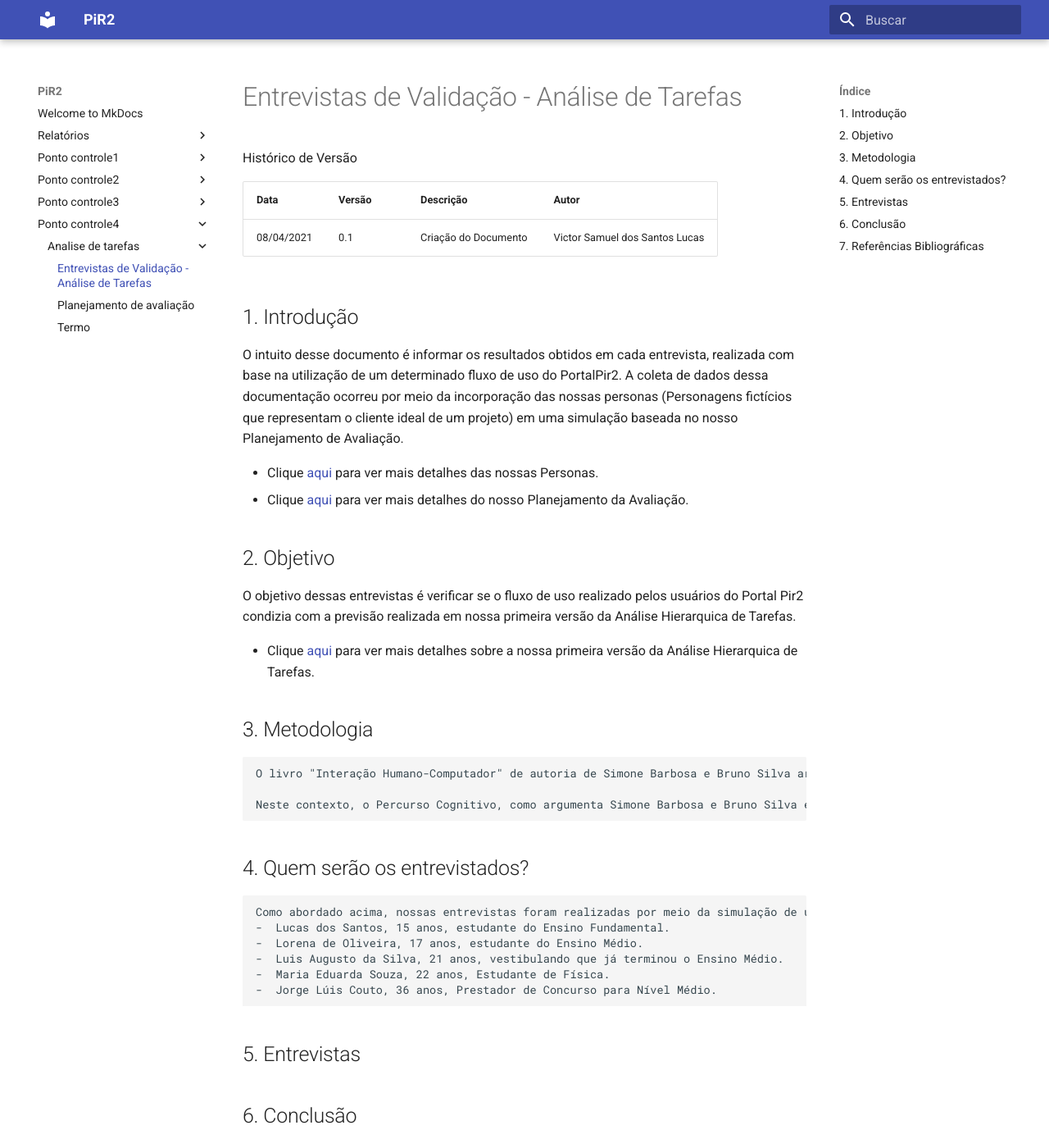
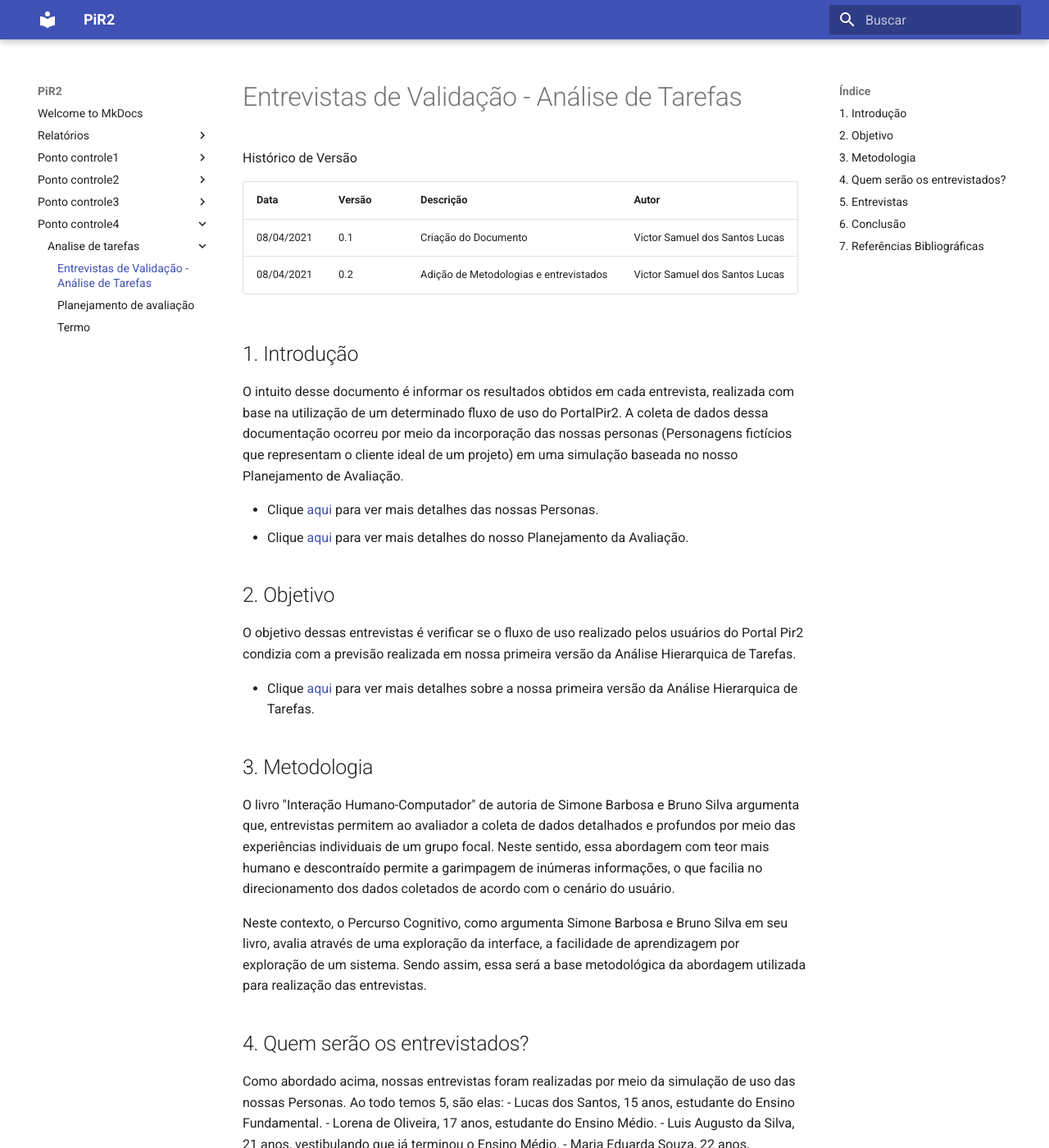
Before and after one commit to liversonp/2020.2-forumPiR2, an MkDocs documentation site: the page built from docs/ponto_controle4/analise_de_tarefas/entrevistas_de_validação.md, in a window 1280 px wide and 1400 px high. Shown: the whole window at 82% size. Built offline with MkDocs 1.6.1 and Material for MkDocs 9.7.7, drawn with Linux system fonts in a browser that asks for light colours.

Commit message:
Atualizaçao de versionamento

```diff
--- a/docs/ponto_controle4/analise_de_tarefas/entrevistas_de_validação.md
+++ b/docs/ponto_controle4/analise_de_tarefas/entrevistas_de_validação.md
@@ -5,6 +5,8 @@ Histórico de Versão
 | Data | Versão | Descrição | Autor |
 | :--- | :--- | :--- | :--- |
 | 08/04/2021 | 0.1 | Criação do Documento | Victor Samuel dos Santos Lucas |
+| 08/04/2021 | 0.2 | Adição de Metodologias e entrevistados | Victor Samuel dos Santos Lucas |
+
 
 ## 1. Introdução
 
@@ -21,17 +23,17 @@ O objetivo dessas entrevistas é verificar se o fluxo de uso realizado pelos usu
 
 ## 3. Metodologia
 
-    O livro "Interação Humano-Computador" de autoria de Simone Barbosa e Bruno Silva argumenta que, entrevistas permitem ao avaliador a coleta de dados detalhados e profundos por meio das experiências individuais de um grupo focal. Neste sentido, essa abordagem com teor mais humano e descontraído permite a garimpagem de inúmeras informações, o que facilia no direcionamento dos dados coletados de acordo com o cenário do usuário.
+O livro "Interação Humano-Computador" de autoria de Simone Barbosa e Bruno Silva argumenta que, entrevistas permitem ao avaliador a coleta de dados detalhados e profundos por meio das experiências individuais de um grupo focal. Neste sentido, essa abordagem com teor mais humano e descontraído permite a garimpagem de inúmeras informações, o que facilia no direcionamento dos dados coletados de acordo com o cenário do usuário.
 
-    Neste contexto, o Percurso Cognitivo, como argumenta Simone Barbosa e Bruno Silva em seu livro, avalia através de uma exploração da interface, a facilidade de aprendizagem por exploração de um sistema. Sendo assim, essa será a base metodológica da abordagem utilizada para realização das entrevistas.
+Neste contexto, o Percurso Cognitivo, como argumenta Simone Barbosa e Bruno Silva em seu livro, avalia através de uma exploração da interface, a facilidade de aprendizagem por exploração de um sistema. Sendo assim, essa será a base metodológica da abordagem utilizada para realização das entrevistas.
 ## 4. Quem serão os entrevistados?
 
-    Como abordado acima, nossas entrevistas foram realizadas por meio da simulação de uso das nossas Personas. Ao todo temos 5, são elas:
-    -  Lucas dos Santos, 15 anos, estudante do Ensino Fundamental.
-    -  Lorena de Oliveira, 17 anos, estudante do Ensino Médio.
-    -  Luis Augusto da Silva, 21 anos, vestibulando que já terminou o Ensino Médio.
-    -  Maria Eduarda Souza, 22 anos, Estudante de Física.
-    -  Jorge Lúis Couto, 36 anos, Prestador de Concurso para Nível Médio.
+Como abordado acima, nossas entrevistas foram realizadas por meio da simulação de uso das nossas Personas. Ao todo temos 5, são elas:
+-  Lucas dos Santos, 15 anos, estudante do Ensino Fundamental.
+-  Lorena de Oliveira, 17 anos, estudante do Ensino Médio.
+-  Luis Augusto da Silva, 21 anos, vestibulando que já terminou o Ensino Médio.
+-  Maria Eduarda Souza, 22 anos, Estudante de Física.
+-  Jorge Lúis Couto, 36 anos, Prestador de Concurso para Nível Médio.
 
 ## 5. Entrevistas
 
```
